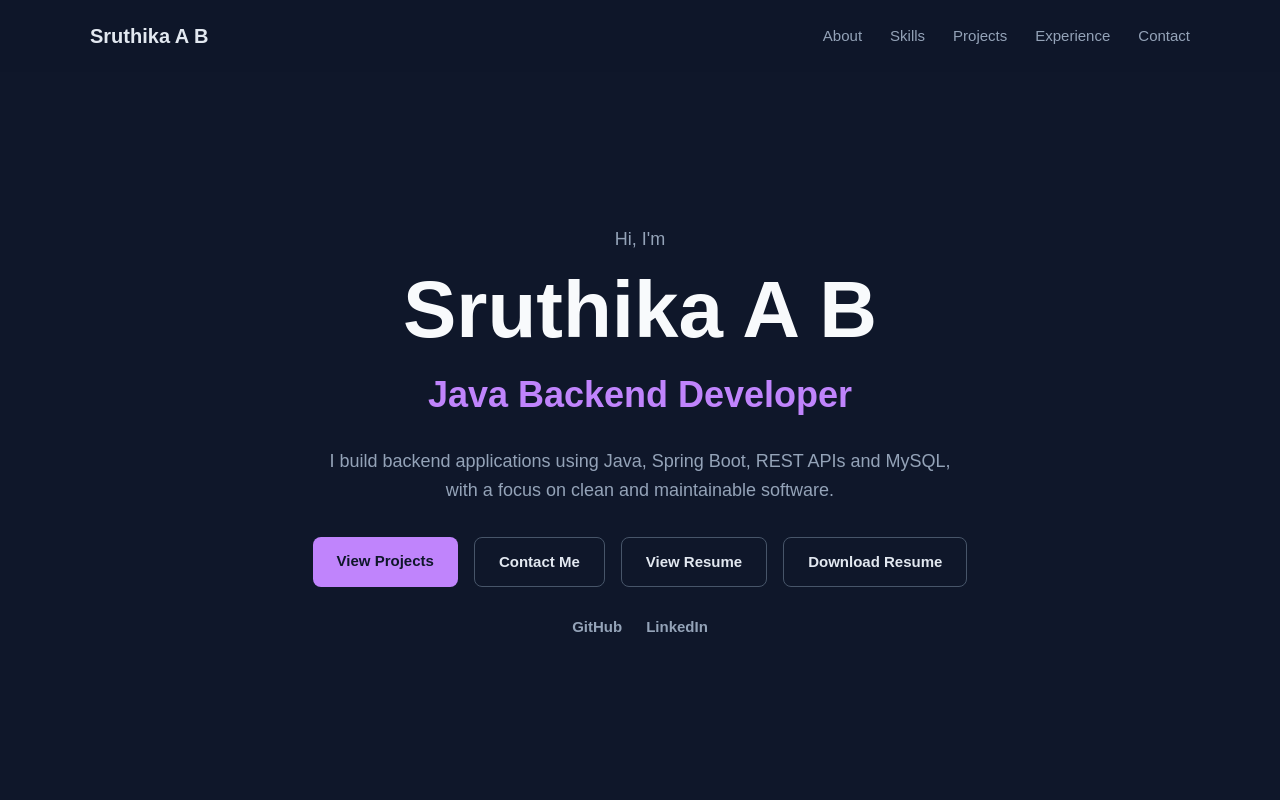
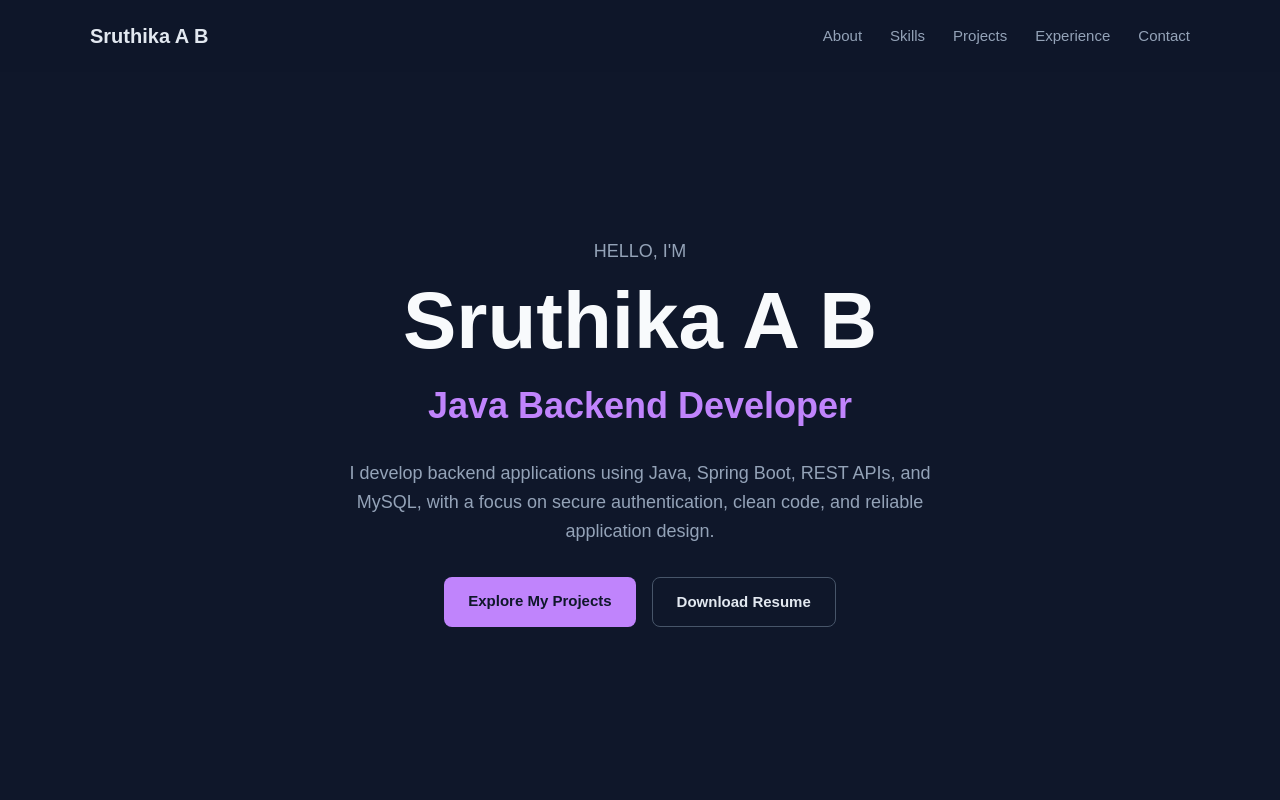
Before and after one commit to ABSruthika/sruthika-portfolio, a React (Vite) app: page / in a window 1280 px wide. Shown: the top 800 px of the page. Built offline with nearby package versions, Linux system fonts and the light colour scheme.

Commit message:
refactor(hero): refine introduction and description

```diff
--- a/src/components/Hero.jsx
+++ b/src/components/Hero.jsx
@@ -1,35 +1,31 @@
+
 function Hero() {
   return (
     <section id="home" className="hero">
       <div className="hero-content">
-        <p className="hero-greeting">Hi, I'm</p>
+        <p className="hero-greeting">
+          HELLO, I'M
+        </p>
 
         <h1>Sruthika A B</h1>
 
-        <h2>Java Backend Developer</h2>
+        <h2>
+          Java Backend Developer
+        </h2>
 
         <p className="hero-description">
-          I build backend applications using Java, Spring Boot,
-          REST APIs and MySQL, with a focus on clean and
-          maintainable software.
+          I develop backend applications using Java,
+          Spring Boot, REST APIs, and MySQL, with a
+          focus on secure authentication, clean code,
+          and reliable application design.
         </p>
 
         <div className="hero-buttons">
-          <a href="#projects" className="btn btn-primary">
-            View Projects
-          </a>
-
-          <a href="#contact" className="btn btn-secondary">
-            Contact Me
-          </a>
-
           <a
-            href="/resume/SRUTHIKA_A_B_RESUME_.pdf"
-            target="_blank"
-            rel="noopener noreferrer"
-            className="btn btn-secondary"
+            href="#projects"
+            className="btn btn-primary"
           >
-            View Resume
+            Explore My Projects
           </a>
 
           <a
@@ -40,24 +36,6 @@ function Hero() {
             Download Resume
           </a>
         </div>
-
-        <div className="hero-socials">
-          <a
-            href="https://github.com/ABSruthika"
-            target="_blank"
-            rel="noopener noreferrer"
-          >
-            GitHub
-          </a>
-
-          <a
-            href="https://www.linkedin.com/in/sruthika-balamurugan1015/"
-            target="_blank"
-            rel="noopener noreferrer"
-          >
-            LinkedIn
-          </a>
-        </div>
       </div>
     </section>
   );
```
